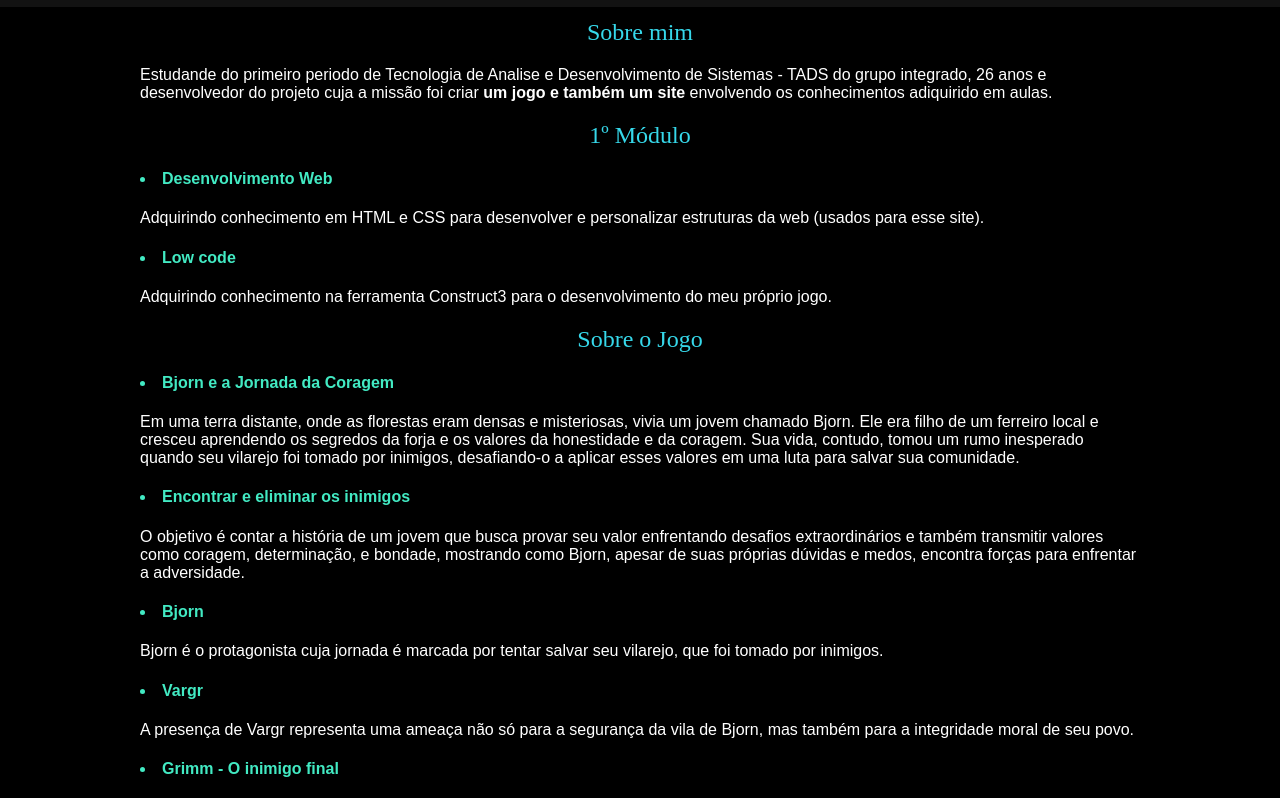
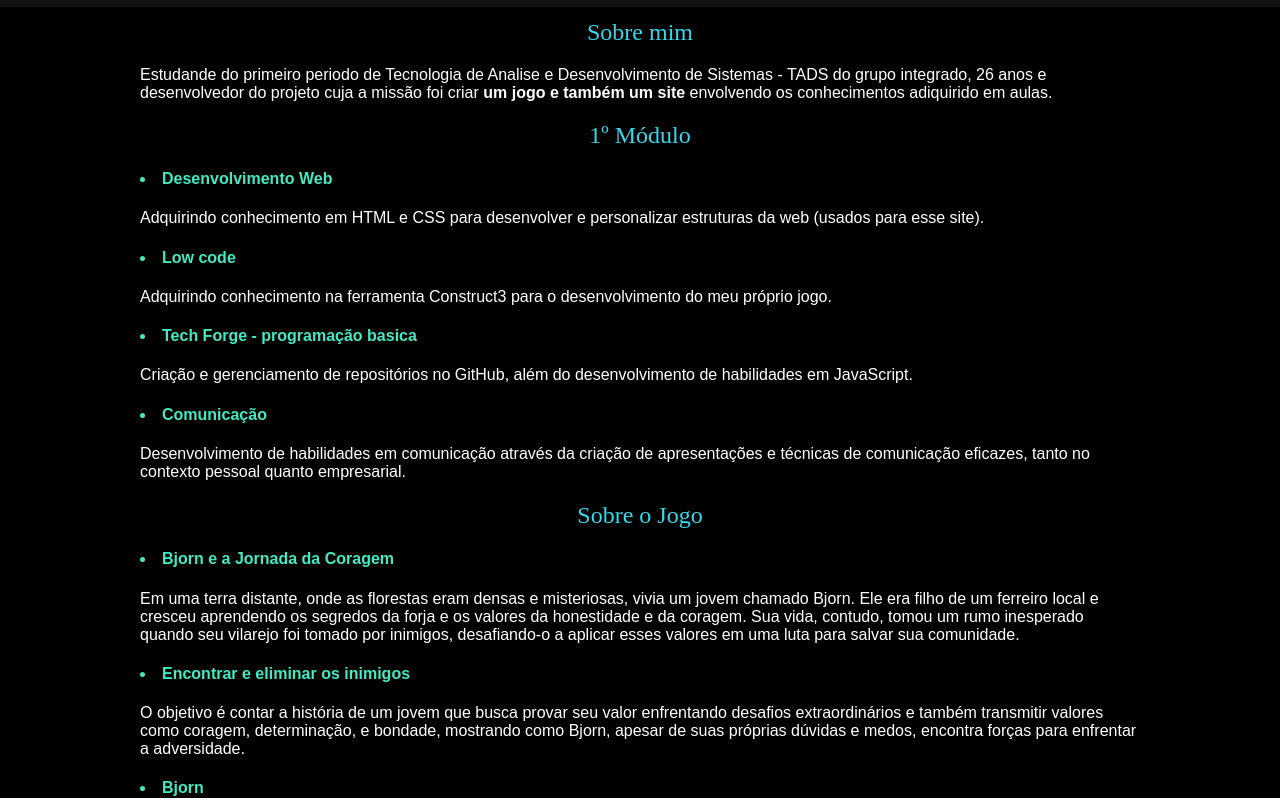
Before and after one commit to GabrielRezendeCoelho/Projeto-Tech-Academy, a plain HTML site: page 01- Estrutura Site do jogo/sobre.html in a window 1280 px wide. Shown: the part 155-953 px from the top of the page. Drawn offline with Linux system fonts and the light colour scheme.

Commit message:
Novos ajustes para o site

```diff
--- a/01- Estrutura Site do jogo/sobre.html
+++ b/01- Estrutura Site do jogo/sobre.html
@@ -4,7 +4,7 @@
 <head>
     <meta charset="UTF-8">
     <meta name="viewport" content="width=device-width, initial-scale=1.0">
-    <title>Estrutura padrão do site</title>
+    <title>A Jornada de Coragem</title>
     <link rel="shortcut icon" href="Imagens/personagemprincipal.jpg" type="image/x-icon">
     <link rel="stylesheet" href="sobre.css">
     <link rel="stylesheet" type="text/css" href="css/all.min.css">
@@ -60,13 +60,22 @@
             <li>Low code</li>
         </h4>
         Adquirindo conhecimento na ferramenta Construct3 para o desenvolvimento do meu próprio jogo.
-        </p>
-        <h2>Sobre o Jogo</h2>
-
+        <h4>
+            <li>Tech Forge - programação basica</li>
+        </h4>
+        Criação e gerenciamento de repositórios no GitHub, além do desenvolvimento de habilidades em JavaScript.
+        <h4>
+            <li>Comunicação</li>
+        </h4>
+        Desenvolvimento de habilidades em comunicação através da criação de apresentações e técnicas de comunicação eficazes, tanto no contexto pessoal quanto empresarial.
+        <h4>
+            <h2>Sobre o Jogo</h2>
+        </h4>
         <h4>
             <li>Bjorn e a Jornada da Coragem</li>
         </h4>
-        Em uma terra distante, onde as florestas eram densas e misteriosas, vivia um jovem chamado Bjorn. Ele era filho
+        Em uma terra distante, onde as florestas eram densas e misteriosas, vivia um jovem chamado Bjorn. Ele era
+        filho
         de um ferreiro local e cresceu aprendendo os segredos da forja e os valores da honestidade e da coragem. Sua
         vida, contudo, tomou um rumo inesperado quando seu vilarejo foi tomado por inimigos, desafiando-o a aplicar
         esses valores em uma luta para salvar sua comunidade.
@@ -92,10 +101,11 @@
         para a integridade moral de seu povo.
 
         <h4>
-            <li>Grimm - O inimigo final</li>
+            <li>Grimm</li>
         </h4>
         Grimm é veloz é movido por um desejo insaciável de poder e dominação, buscando expandir seu domínio
-        sobre as terras circundante, tramando nos bastidores para frustrar os esforços de Bjorn e impedi-lo de alcançar
+        sobre as terras circundante, tramando nos bastidores para frustrar os esforços de Bjorn e impedi-lo de
+        alcançar
         seus
         objetivos.<br><br>
     </main>
```
Also changed, not shown: 01- Estrutura Site do jogo/contato.html (+1 -1 lines), 01- Estrutura Site do jogo/game.html (+2 -2 lines), 01- Estrutura Site do jogo/index.html (+1 -1 lines).
